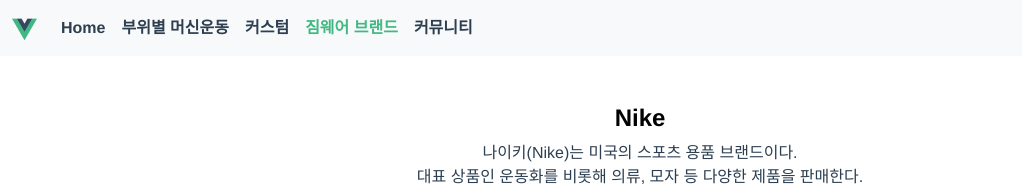
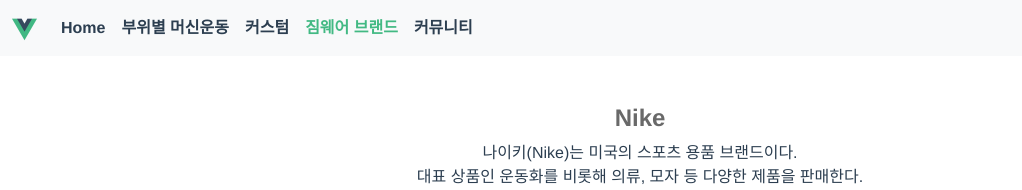
Before and after one commit to kjungw1025/Todays-workout, a Vue app in the folder frontend/: page /gymwear in a window 1280 px wide. In both pictures the pointer is over the link "Nike". Shown: the top 190 px of the page, without its empty margins (0-1022 px from the left). Built offline with nearby package versions, Linux system fonts and the light colour scheme.

Commit message:
feat: Added hover state to css

```diff
--- a/frontend/src/views/GymwearView.vue
+++ b/frontend/src/views/GymwearView.vue
@@ -196,4 +196,8 @@ h4 > a {
   color: black;
   font-weight: bold;
 }
+
+h4 > a:hover {
+  color:dimgray;
+}
 </style>
```
